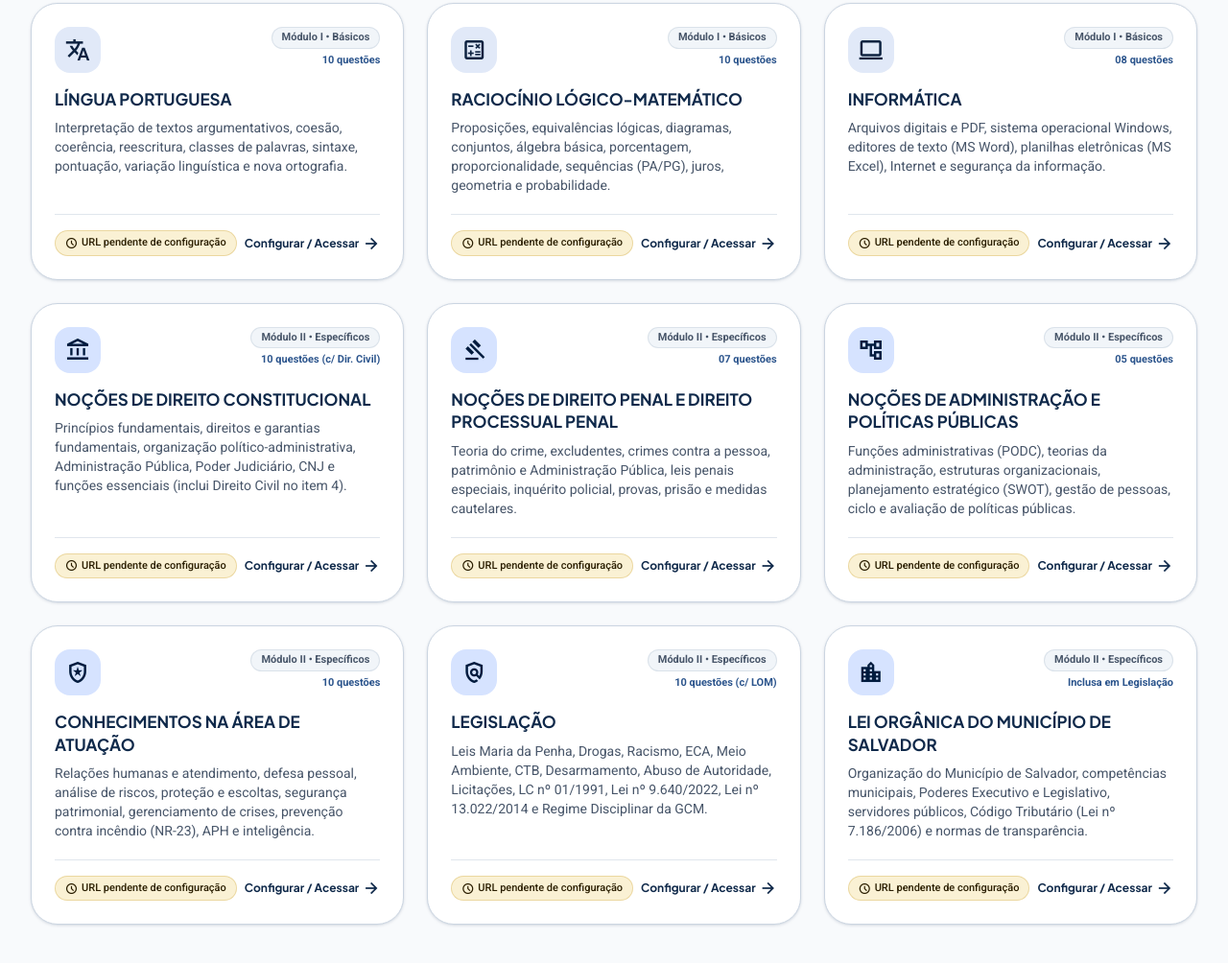
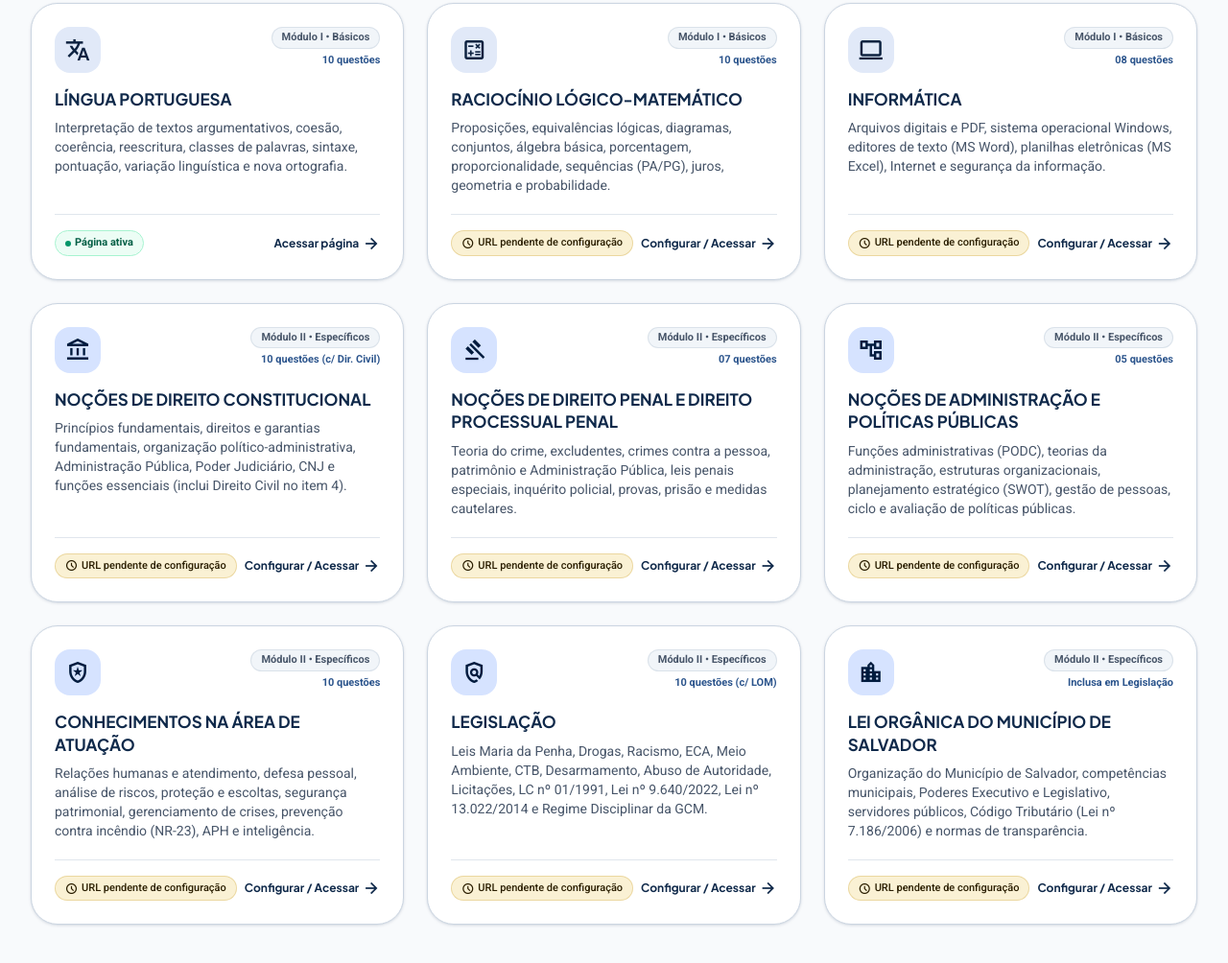
Before and after one commit to leojesusdev/revisao-concurso-gcm, a plain HTML site: page index.html in a window 1280 px wide. Shown: the part 4504-5508 px from the top of the page at 96% size. Drawn offline with nearby package versions, Linux system fonts and the light colour scheme.

Commit message:
update index.html

```diff
--- a/index.html
+++ b/index.html
@@ -1300,7 +1300,7 @@
         descricao: "Interpretação de textos argumentativos, coesão, coerência, reescritura, classes de palavras, sintaxe, pontuação, variação linguística e nova ortografia.",
         questoesEdital: 10,
         pesoEditalLabel: "10 questões",
-        url: "" // [INSERIR URL AQUI] -> Ex: "lingua-portuguesa.html"
+        url: "portugues.html" // [INSERIR URL AQUI] -> Ex: "lingua-portuguesa.html"
       },
       {
         id: "raciocinio-logico-matematico",
```
